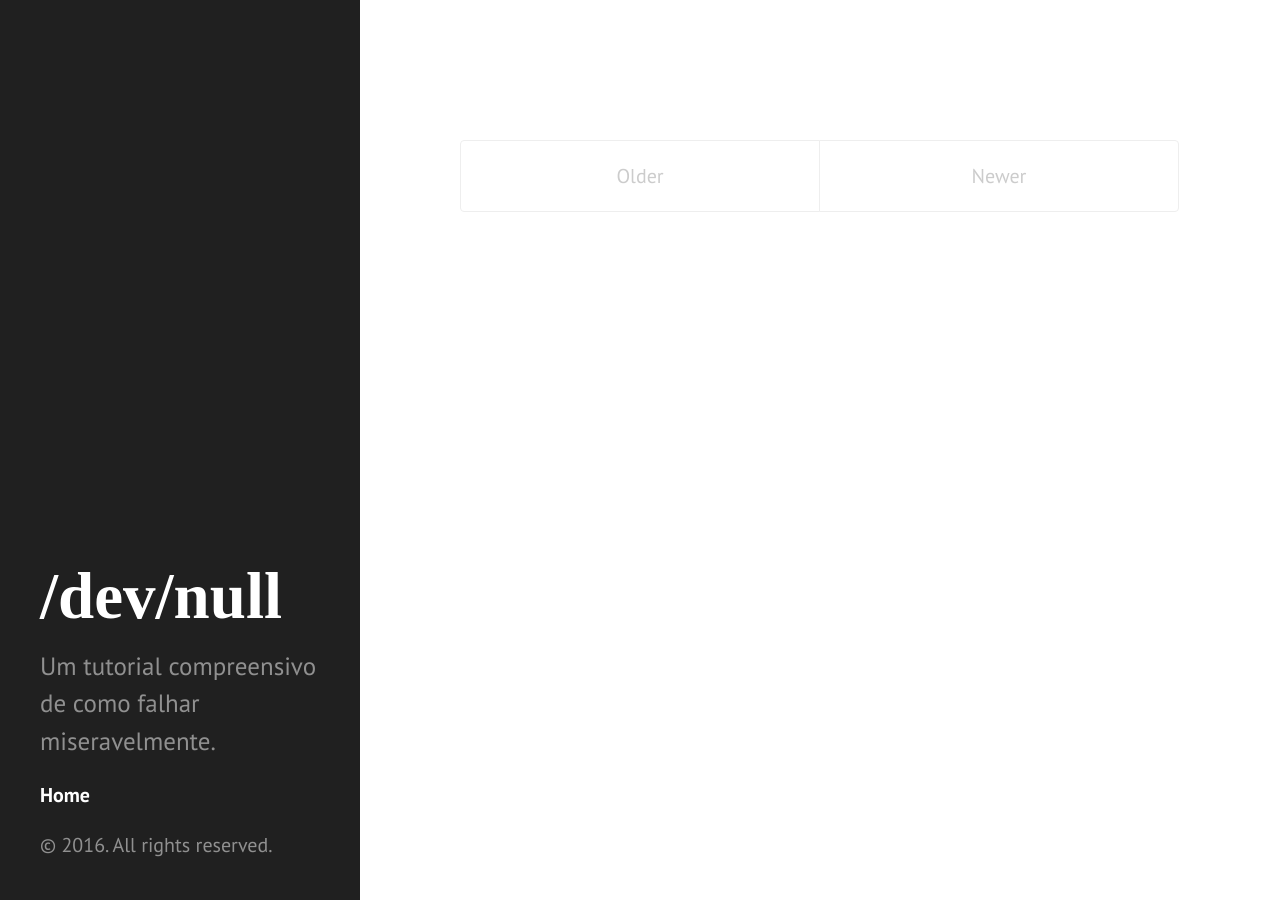
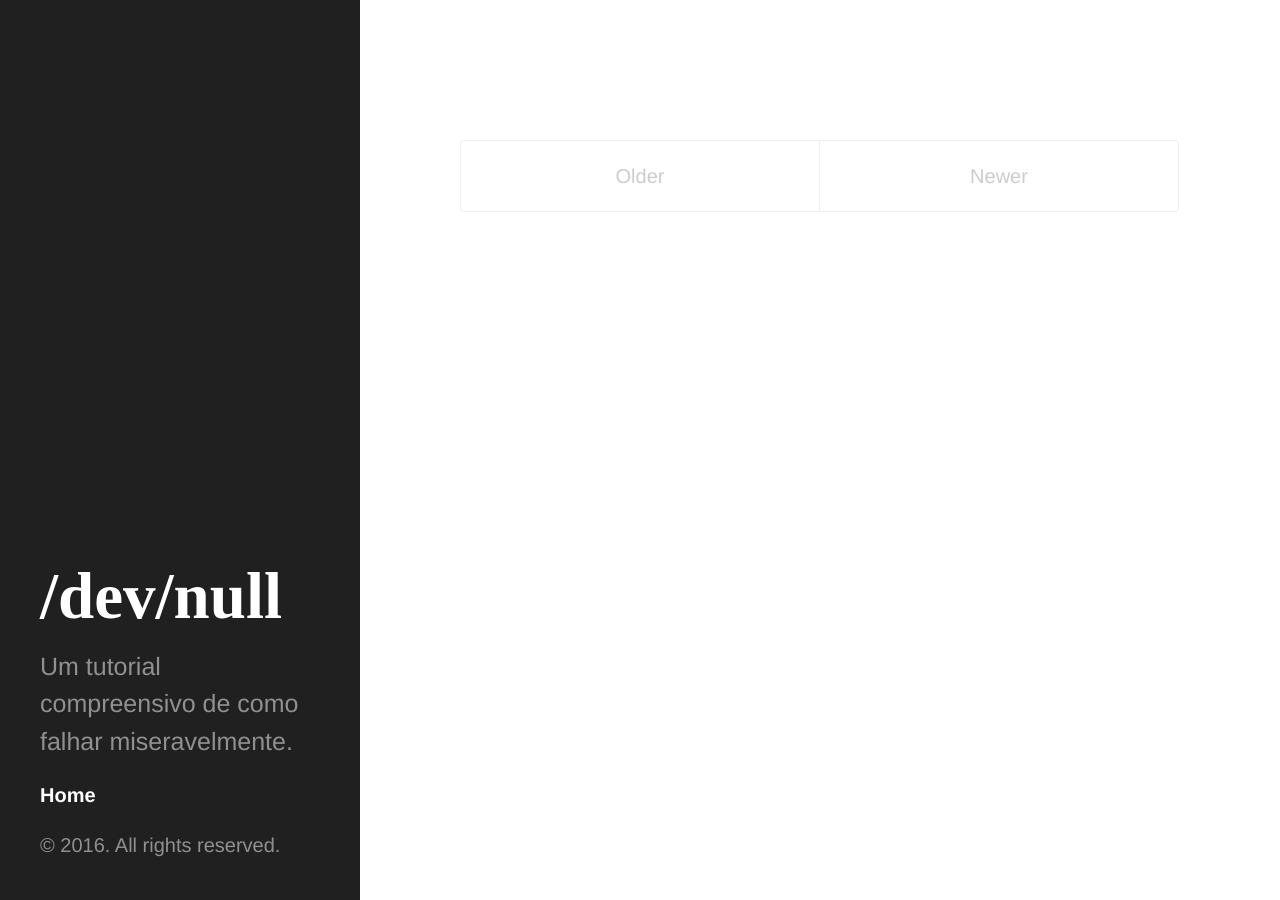
Before and after one commit to bvanelli/bvanelli.github.io, a Jekyll site: the page built from index.html, in a window 1280 px wide. Built offline with Jekyll 4.4.1, drawn with Linux system fonts in a browser that asks for light colours; the list of posts is cut into pages by our own code.

Commit message:
Update head.html

```diff
--- a/_includes/head.html
+++ b/_includes/head.html
@@ -17,7 +17,7 @@
   <link rel="stylesheet" href="/public/css/poole.css">
   <link rel="stylesheet" href="/public/css/syntax.css">
   <link rel="stylesheet" href="/public/css/hyde.css">
-  <link rel="stylesheet" href="http://fonts.googleapis.com/css?family=PT+Sans:400,400italic,700|Abril+Fatface">
+  <!--link rel="stylesheet" href="http://fonts.googleapis.com/css?family=PT+Sans:400,400italic,700|Abril+Fatface"-->
 
   <!-- Icons -->
   <link rel="apple-touch-icon-precomposed" sizes="144x144" href="/public/apple-touch-icon-144-precomposed.png">
```
